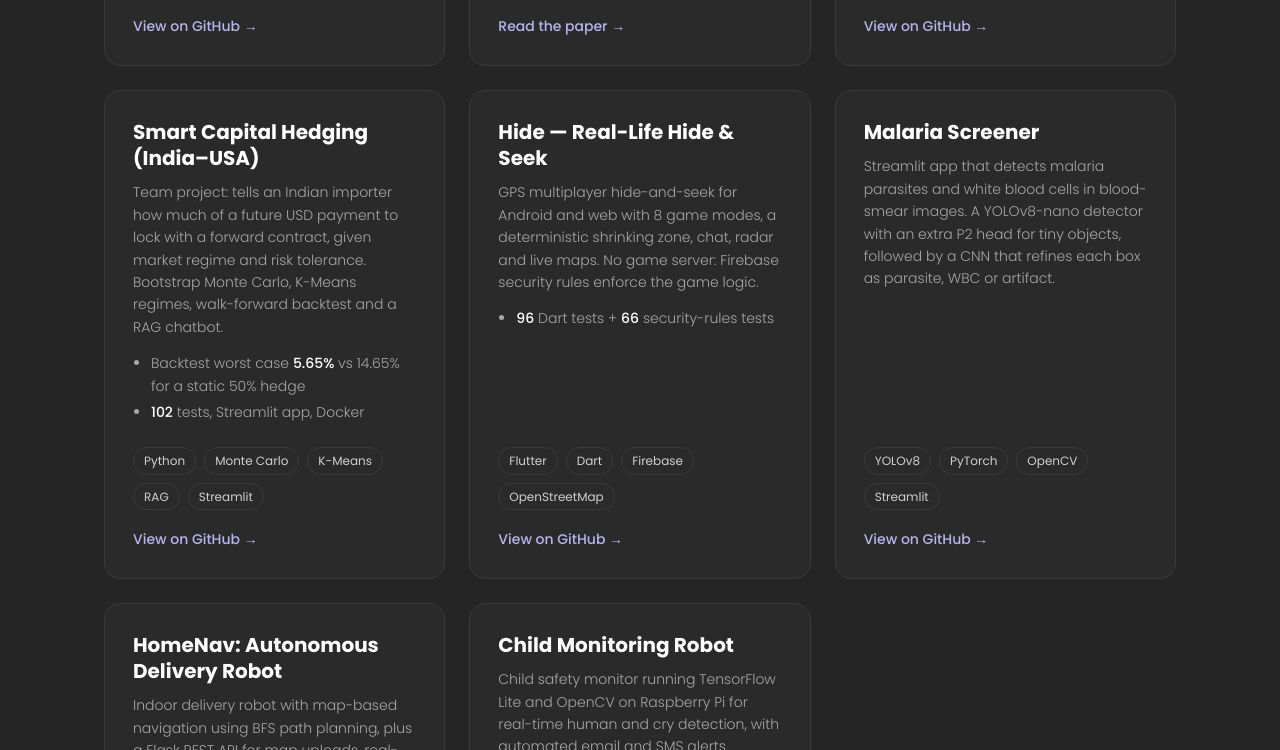
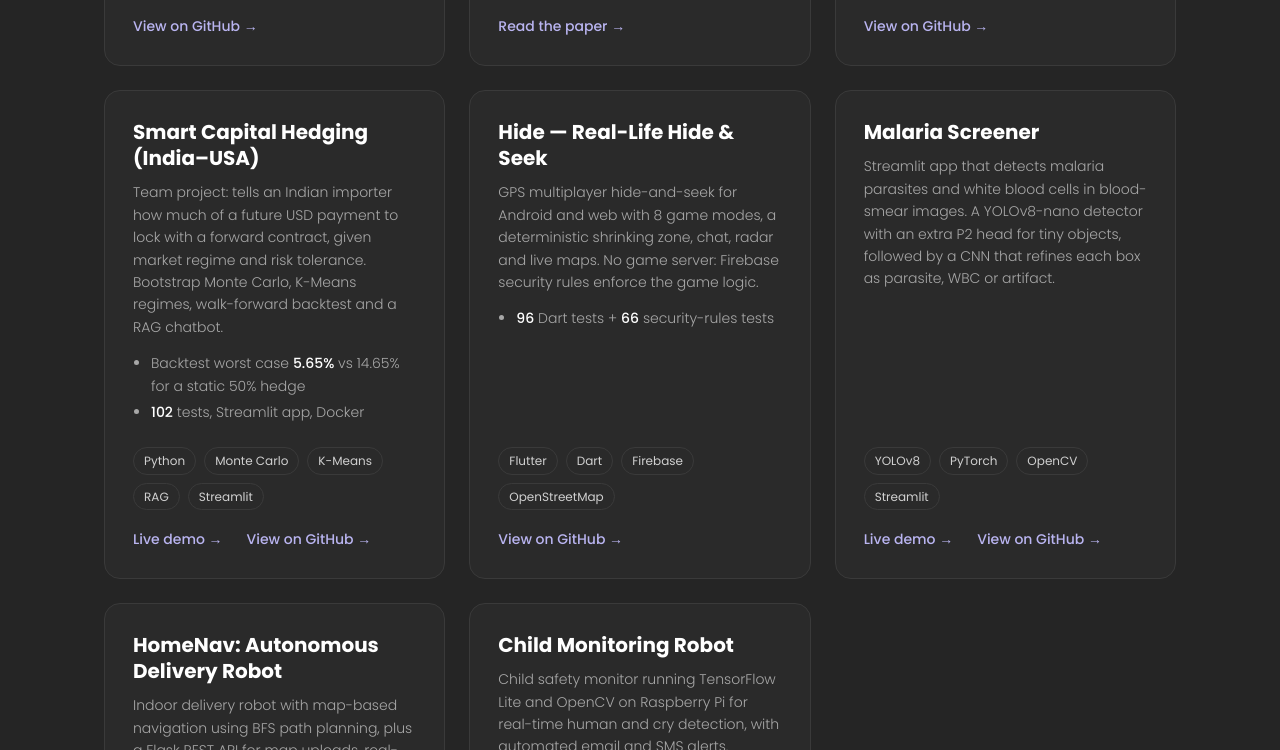
Before and after one commit to Prasanna070705/Prasanna070705.github.io, a plain HTML site: page index.html in a window 1280 px wide. Shown: the part 1469-2219 px from the top of the page. Drawn offline with Linux system fonts and the light colour scheme.

Commit message:
Add live demo links, remove Featured badge
Co-Authored-By: Claude Opus 5.5 <noreply@anthropic.com>

```diff
--- a/index.html
+++ b/index.html
@@ -66,6 +66,7 @@
   .tags span { font-size: 12px; border: 1px solid var(--line); border-radius: 999px; padding: 3px 10px; color: #d0d0d0; }
   .card .more { margin-top: 18px; font-size: 14px; font-weight: 500; color: var(--accent); }
   .card .more:hover { text-decoration: underline; }
+  .card .actions { display: flex; flex-wrap: wrap; gap: 0 24px; }
   .badge { align-self: flex-start; font-size: 11px; font-weight: 700; text-transform: uppercase; letter-spacing: .08em; background: var(--accent); color: var(--bg); border-radius: 6px; padding: 3px 8px; margin-bottom: 14px; }
 
   /* About */
@@ -149,7 +150,6 @@
     <div class="grid">
 
       <article class="card">
-        <span class="badge">Featured</span>
         <h3>Spark Resume Screener</h3>
         <p>Distributed pipeline that classifies resumes into 43 job categories: Spark OCR (Tess4J), Spark NLP NER with ESCO skill matching, then a fine-tuned RoBERTa model, served through a Flask app that scores job fit.</p>
         <ul>
@@ -190,7 +190,10 @@
           <li><strong>102</strong> tests, Streamlit app, Docker</li>
         </ul>
         <div class="tags"><span>Python</span><span>Monte Carlo</span><span>K-Means</span><span>RAG</span><span>Streamlit</span></div>
-        <a class="more" href="https://github.com/Prasanna070705/Smart-Capital-Hedging-IND---USA-" target="_blank" rel="noopener">View on GitHub →</a>
+        <div class="actions">
+          <a class="more" href="https://smart-capital-hedging.streamlit.app" target="_blank" rel="noopener">Live demo →</a>
+          <a class="more" href="https://github.com/Prasanna070705/Smart-Capital-Hedging-IND---USA-" target="_blank" rel="noopener">View on GitHub →</a>
+        </div>
       </article>
 
       <article class="card">
@@ -207,7 +210,10 @@
         <h3>Malaria Screener</h3>
         <p>Streamlit app that detects malaria parasites and white blood cells in blood-smear images. A YOLOv8-nano detector with an extra P2 head for tiny objects, followed by a CNN that refines each box as parasite, WBC or artifact.</p>
         <div class="tags"><span>YOLOv8</span><span>PyTorch</span><span>OpenCV</span><span>Streamlit</span></div>
-        <a class="more" href="https://github.com/Prasanna070705/Malaria-Screener-GRADCAM" target="_blank" rel="noopener">View on GitHub →</a>
+        <div class="actions">
+          <a class="more" href="https://huggingface.co/spaces/Mustangbooks/Malaria-App-GradCAM" target="_blank" rel="noopener">Live demo →</a>
+          <a class="more" href="https://github.com/Prasanna070705/Malaria-Screener-GRADCAM" target="_blank" rel="noopener">View on GitHub →</a>
+        </div>
       </article>
 
       <article class="card">
```
